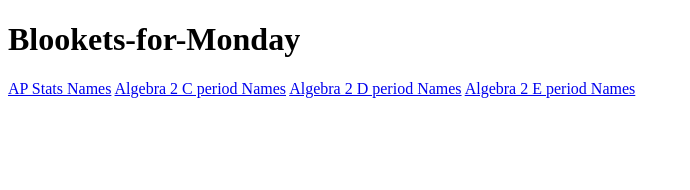
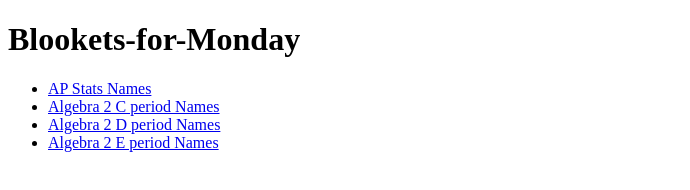
Before and after one commit to robjohncolson/robjohncolson.github.io, a plain HTML site: page MondayBLookets.html in a window 1280 px wide. Shown: the whole page, without its empty margins (0-690 px from the left). Drawn offline with Linux system fonts and the light colour scheme.

Commit message:
monday blooket links in a list.

```diff
--- a/MondayBLookets.html
+++ b/MondayBLookets.html
@@ -8,10 +8,16 @@
 <body>
     <h1>Blookets-for-Monday</h1>
 <p>
-    <a href="https://dashboard.blooket.com/set/66ddacf3c10e216abbcde5c9">AP Stats Names</a>
-    <a href="https://dashboard.blooket.com/set/66ddada20ddd499572b5e3e7">Algebra 2 C period Names</a>
-    <a href="https://dashboard.blooket.com/set/66ddae1b0ddd499572b5e3ee">Algebra 2 D period Names</a>
-    <a href="https://dashboard.blooket.com/set/66ddae7f0ddd499572b5e3f6">Algebra 2 E period Names</a>
+    <ul>
+        <li>    <a href="https://dashboard.blooket.com/set/66ddacf3c10e216abbcde5c9">AP Stats Names</a>
+        </li>
+        <li>    <a href="https://dashboard.blooket.com/set/66ddada20ddd499572b5e3e7">Algebra 2 C period Names</a>
+        </li>
+        <li>    <a href="https://dashboard.blooket.com/set/66ddae1b0ddd499572b5e3ee">Algebra 2 D period Names</a>
+        </li>
+        <li>    <a href="https://dashboard.blooket.com/set/66ddae7f0ddd499572b5e3f6">Algebra 2 E period Names</a>
+        </li>
+    </ul>
     </p>
 </body>
 </html>
```
